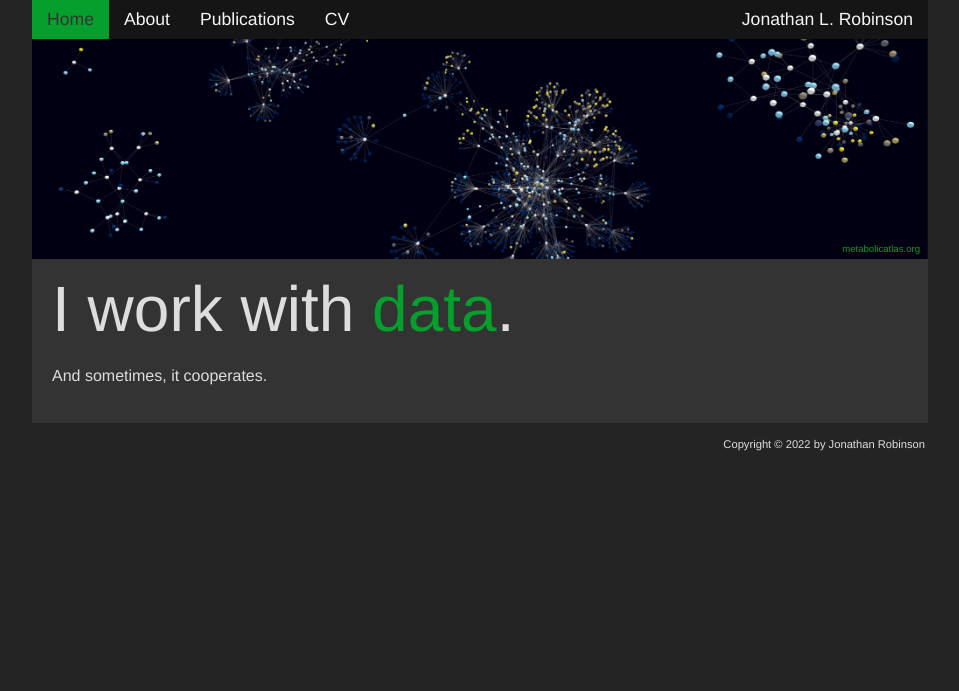
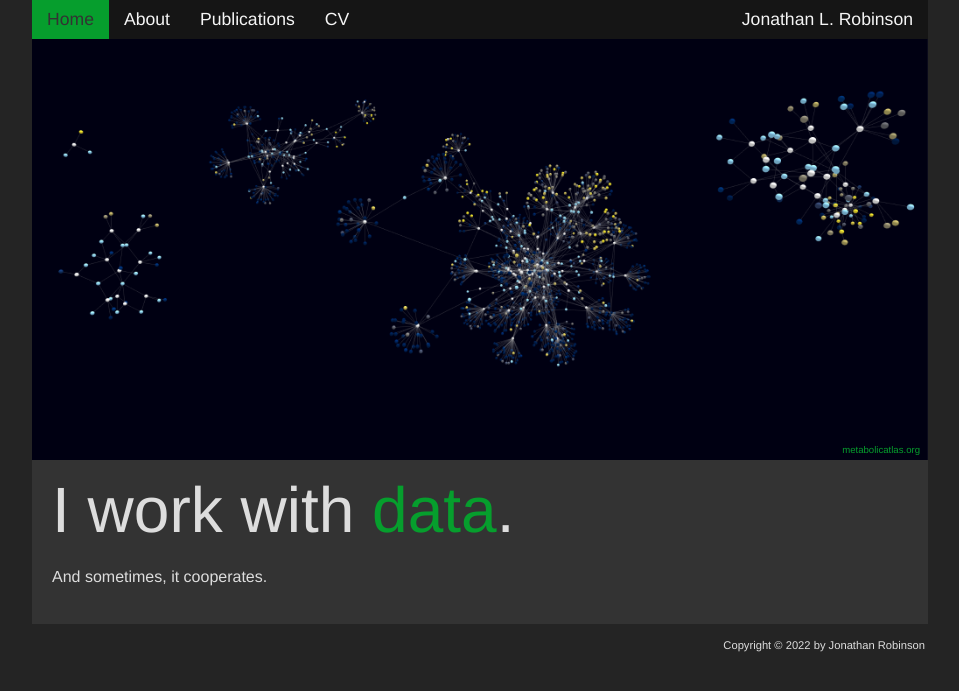
Before and after one commit to JonathanRob/JonathanRob.github.io, a Jekyll site: the page built from index.html, in a window 1280 px wide. Shown: the top 691 px of the page, without its empty margins (160-1119 px from the left). Built offline with Jekyll 4.4.1, drawn with Linux system fonts in a browser that asks for light colours.

Commit message:
use larger image version on homepage

```diff
--- a/index.html
+++ b/index.html
@@ -4,7 +4,7 @@ title: Home
 ---
 
 <div style='position: relative;'>
-	<img src='assets/images/MetabolicAtlas_3Dnetwork_cropped.png' alt='A metabolic network' style='width: 100%;'>
+	<img src='assets/images/MetabolicAtlas_3Dnetwork.png' alt='A metabolic network' style='width: 100%;'>
 	<div class='img-text'><a href='https://metabolicatlas.org/'>metabolicatlas.org</a></div>
 </div>
 
```
